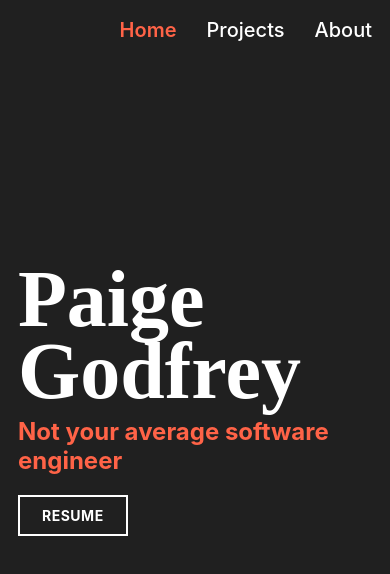
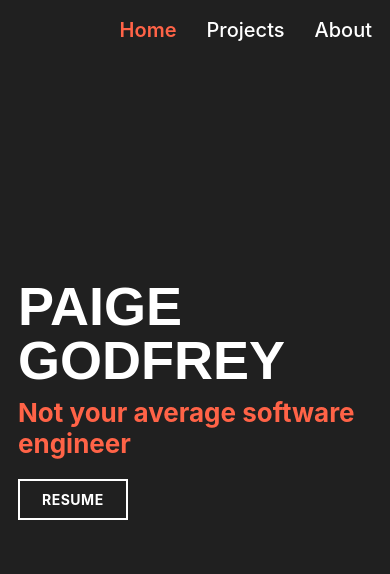
Before and after one commit to paigegodfrey/portfolio-2023, a React (Vite) app: page / in a window 390 px wide. Shown: the top 574 px of the page. Built offline with nearby package versions, Linux system fonts and the light colour scheme.

Commit message:
Home media queries

```diff
--- a/src/components/Home/Home.css
+++ b/src/components/Home/Home.css
@@ -1,4 +1,4 @@
-.home-header {
+.home {
   color: white;
   height: 80vh;
   width: 100%;
@@ -8,10 +8,11 @@
 
 .home-header h1 {
   margin: 0;
-  font-size: 96px;
-  font-family: 'Bebas Neue', cursive;
-  font-weight: 800;
-  line-height: 72px;
+  font-family: 'arial';
+  font-weight: 600;
+  line-height: 64px;
+  font-size: 64px;
+  text-transform: uppercase;
   color: white;
 }
 
@@ -22,7 +23,7 @@
   color: tomato;
 }
 
-.btn-resume {
+.home-header .btn-resume {
   text-transform: uppercase;
   font-weight: 500;
   font-size: 14px;
@@ -36,20 +37,31 @@
   text-decoration: none;
 }
 
-.btn-resume:hover {
+.home-header .btn-resume:hover {
   background: tomato;
   border-color: tomato;
 }
 
-@media only screen and (max-width: 768px) {
+@media only screen and (max-width: 992px) {
   .home-header h1 {
-    font-size: 80px;
+    font-size: 60px;
+    line-height: 60px;
+
   }
 
   .home-header h2 {
-    font-size: 24px;
+    font-size: 28px;
+  }
+}
+
+@media only screen and (max-width: 768px) {
+  .home-header h1 {
+    font-size: 54px;
+    line-height: 54px;
 
   }
 
-
+  .home-header h2 {
+    font-size: 26px;
+  }
 }
--- a/src/components/Home/Home.jsx
+++ b/src/components/Home/Home.jsx
@@ -3,8 +3,8 @@ import './Home.css';
 
 export default function Home() {
   return (
-    <div className="home-header">
-      <div>
+    <div className="home">
+      <div className="home-header">
         <h1>Paige Godfrey</h1>
         <h2>Not your average software engineer</h2>
         <div>
--- a/src/components/Navbar/Navbar.css
+++ b/src/components/Navbar/Navbar.css
@@ -2,21 +2,18 @@
   height: 50px;
 }
 
-ul {
+nav ul {
   list-style-type: none;
   text-decoration: none;
-}
-
-li {
-  display: inline;
-  padding-left: 30px;
-}
-
-.navbar-nav {
   margin-top: 10px;
   font-size: 20px;
   font-weight: 500;
   float: right;
+}
+
+nav li {
+  display: inline;
+  padding-left: 30px;
 }
 
 nav a {
--- a/src/components/Navbar/Navbar.jsx
+++ b/src/components/Navbar/Navbar.jsx
@@ -7,17 +7,17 @@ export default function Navbar() {
       <nav className="navbar">
         <ul className="navbar-nav">
           <li className="nav-item">
-            <NavLink className="home nav-link" to="/">
+            <NavLink className="nav-link" to="/">
               Home
             </NavLink>
           </li>
           <li className="nav-item">
-            <NavLink className="projects nav-link" to="/projects">
+            <NavLink className="nav-link" to="/projects">
               Projects
             </NavLink>
           </li>
           <li className="nav-item">
-            <NavLink className="about nav-link" to="/about">
+            <NavLink className="nav-link" to="/about">
               About
             </NavLink>
           </li>
```
